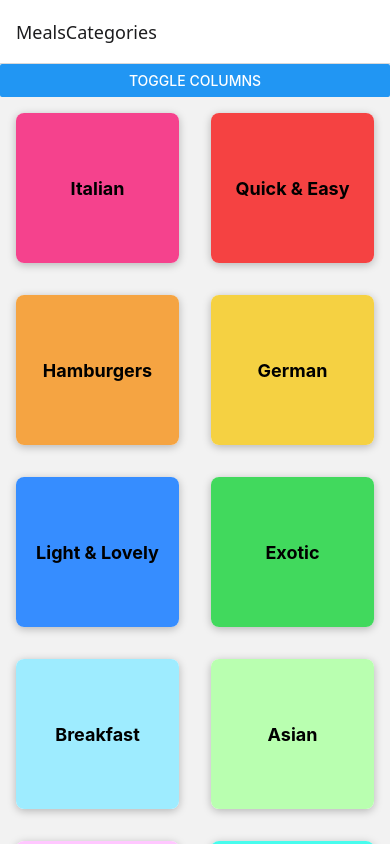
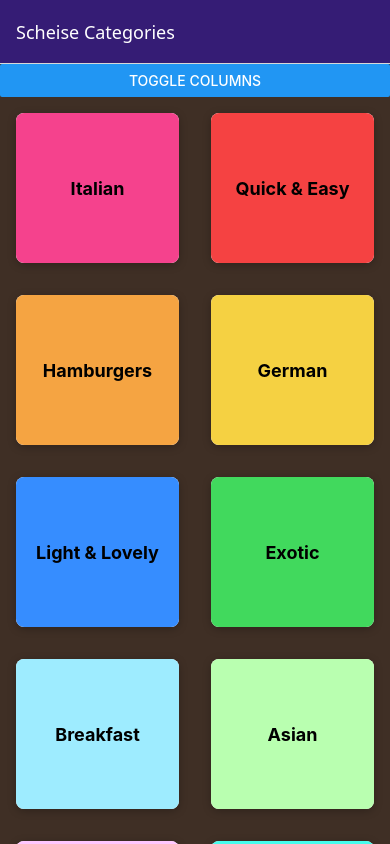
Before and after one commit to alexvlasov182/react-native, a React Native app in the folder react-native-navigation/: screen / in a window 390 px wide. Built offline with nearby package versions, Linux system fonts and the light colour scheme.

Commit message:
docs: styled screen headers & backgrounds

```diff
--- a/react-native-navigation/App.js
+++ b/react-native-navigation/App.js
@@ -14,7 +14,12 @@ export default function App() {
       <StatusBar style="light" />
       <NavigationContainer>
         <Stack.Navigator>
-          <Stack.Screen name="MealsCategories" component={CategoriesScreen} />
+          <Stack.Screen name="MealsCategories" component={CategoriesScreen} options={{
+              title: "Scheise Categories",
+              headerStyle: {backgroundColor: "#351c75"},
+              headerTintColor: "white",
+              contentStyle: { backgroundColor: '#3f2f25' }
+            }} />
           <Stack.Screen name="MealsOverview" component={MealsOverviewScreen} />
         </Stack.Navigator>
       </NavigationContainer>
```
